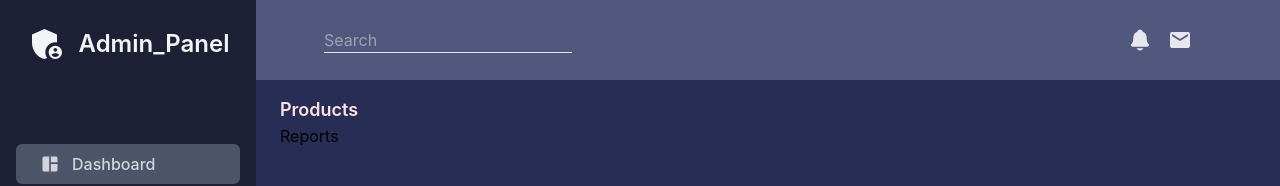
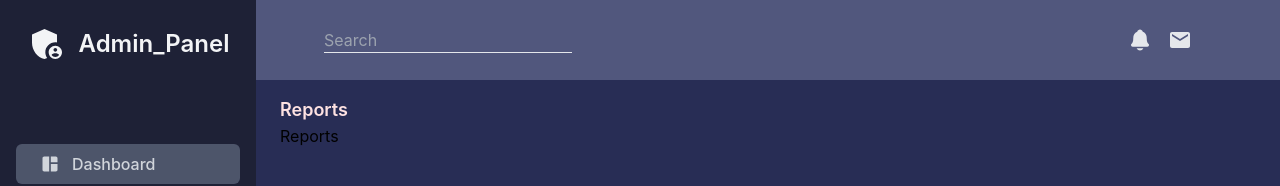
Before and after one commit to Swadeshit27/Admin-panel-frontend, a React (Vite) app: page /reports in a window 1280 px wide. Shown: the top 186 px of the page. Built offline with nearby package versions, Linux system fonts and the light colour scheme; some icons are missing; the HTML template or start-up script is replaced by a standard one.

Commit message:
corrected the tab names on pages - customers, reports and settings

```diff
--- a/src/pages/Customers.jsx
+++ b/src/pages/Customers.jsx
@@ -4,7 +4,7 @@ import Layout from "../Components/Layout";
 const Customers = () => {
   return (
     <>
-      <Layout header="category">
+      <Layout header="customers">
         <div>customers</div>
       </Layout>
     </>
--- a/src/pages/Reports.jsx
+++ b/src/pages/Reports.jsx
@@ -2,7 +2,7 @@ import Layout from "../Components/Layout";
 
 const Reports = () => {
   return (
-    <Layout header="products">
+    <Layout header="reports">
       <div>Reports</div>
     </Layout>
   );
--- a/src/pages/Setting.jsx
+++ b/src/pages/Setting.jsx
@@ -2,7 +2,7 @@ import Layout from "../Components/Layout";
 
 const Setting = () => {
   return (
-    <Layout header="products">
+    <Layout header="settings">
       <div>settings</div>
     </Layout>
   );
```
